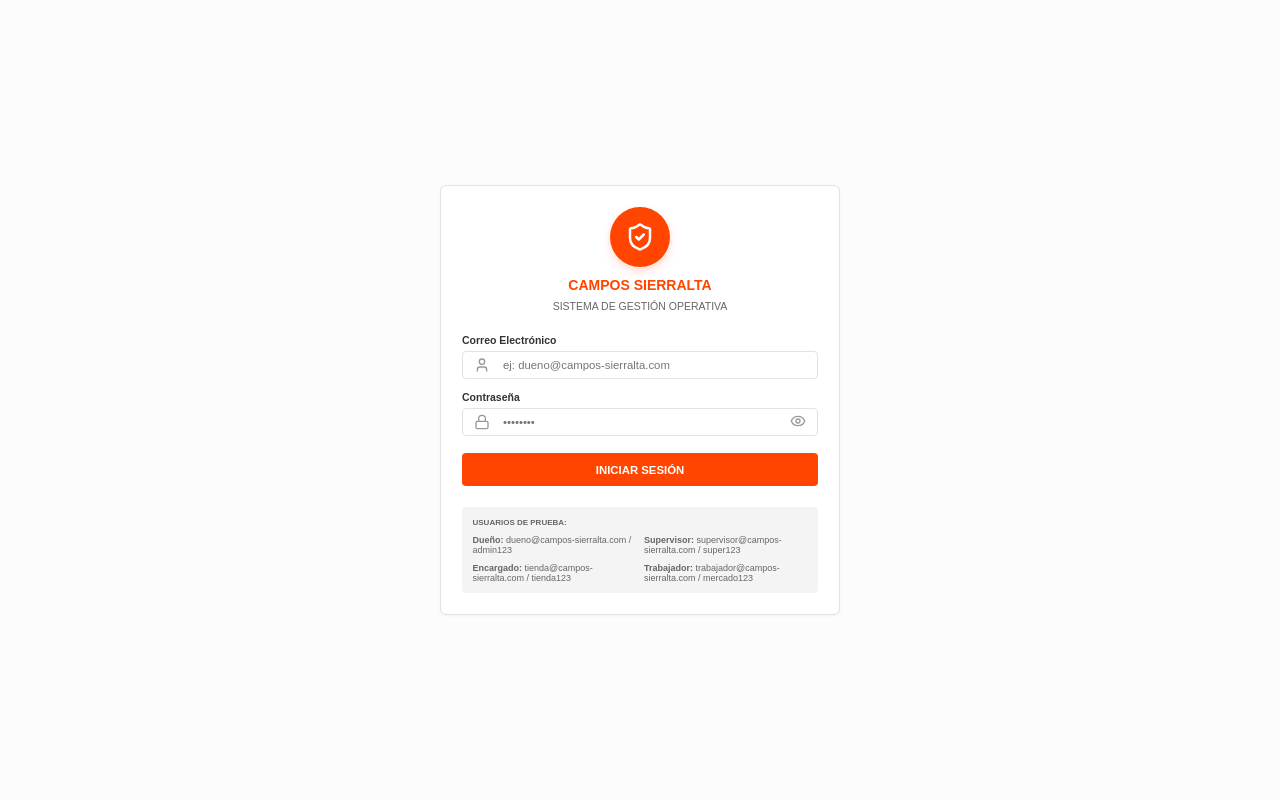
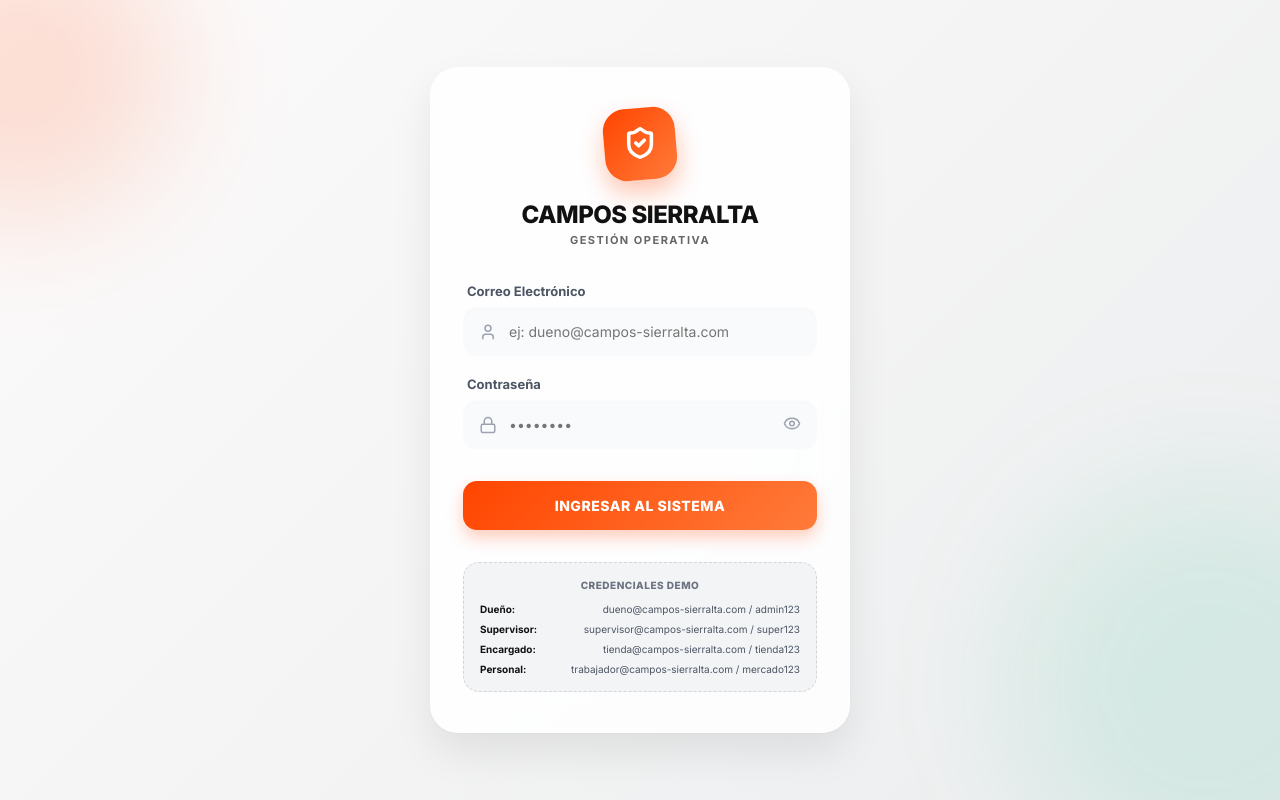
Before and after one commit to jcaveli99/campos-sierralta-frontend, a Next.js app: page / in a window 1280 px wide. Built offline with nearby package versions, Linux system fonts and the light colour scheme.

Commit message:
resueltos

```diff
--- a/src/app/globals.css
+++ b/src/app/globals.css
@@ -39,7 +39,6 @@ body {
   font-size: var(--font-base);
   color: var(--foreground);
   background: var(--background);
-  font-family: Arial, Helvetica, sans-serif;
   -webkit-font-smoothing: antialiased;
   -moz-osx-font-smoothing: grayscale;
 }
--- a/src/app/layout.tsx
+++ b/src/app/layout.tsx
@@ -1,5 +1,8 @@
 import type { Metadata } from "next";
+import { Inter } from "next/font/google";
 import "./globals.css";
+
+const inter = Inter({ subsets: ["latin"] });
 
 export const metadata: Metadata = {
   title: "CAMPOS SIERRALTA - Gestión de Compras",
@@ -13,7 +16,7 @@ export default function RootLayout({
 }>) {
   return (
     <html lang="es">
-      <body>
+      <body className={inter.className}>
         {children}
       </body>
     </html>
--- a/src/app/page.tsx
+++ b/src/app/page.tsx
@@ -27,7 +27,9 @@ export default function Login() {
     if (user) {
       localStorage.setItem("user_role", user.role);
       localStorage.setItem("user_name", user.name);
-      router.push("/dashboard");
+      // Forzar una navegación completa (hard-reload) en producción
+      // para evitar que Next.js caché el viejo estado y se bloquee.
+      window.location.href = "/dashboard";
     } else {
       setError("Credenciales incorrectas. Pruebe con los usuarios de simulación.");
     }
@@ -35,83 +37,145 @@ export default function Login() {
 
   return (
     <div style={{
-      height: "100vh",
+      minHeight: "100vh",
       display: "flex",
       alignItems: "center",
       justifyContent: "center",
-      backgroundColor: "#fcfcfc"
+      background: "linear-gradient(135deg, #fdfbfb 0%, #ebedee 100%)",
+      padding: "24px",
+      position: "relative",
+      overflow: "hidden"
     }}>
-      <div className="card" style={{ width: "100%", maxWidth: "400px", padding: "var(--spacing-xl)" }}>
-        <div style={{ textAlign: "center", marginBottom: "var(--spacing-xl)" }}>
+      {/* Decorative background blur elements */}
+      <div style={{ position: "absolute", top: "-10%", left: "-10%", width: "300px", height: "300px", background: "rgba(255,69,0,0.15)", borderRadius: "50%", filter: "blur(60px)", zIndex: 0 }} />
+      <div style={{ position: "absolute", bottom: "-10%", right: "-10%", width: "400px", height: "400px", background: "rgba(16,185,129,0.1)", borderRadius: "50%", filter: "blur(60px)", zIndex: 0 }} />
+
+      <div style={{
+        width: "100%",
+        maxWidth: "420px",
+        backgroundColor: "rgba(255, 255, 255, 0.85)",
+        backdropFilter: "blur(20px)",
+        borderRadius: "28px",
+        padding: "40px 32px",
+        boxShadow: "0 20px 40px rgba(0,0,0,0.08), 0 1px 3px rgba(0,0,0,0.03)",
+        border: "1px solid rgba(255,255,255,0.6)",
+        zIndex: 1,
+        position: "relative"
+      }}>
+        <div style={{ textAlign: "center", marginBottom: "36px" }}>
           <div style={{
-            width: "60px",
-            height: "60px",
-            backgroundColor: "var(--primary)",
-            borderRadius: "50%",
-            display: "inline-flex",
-            alignItems: "center",
-            justifyContent: "center",
-            marginBottom: "var(--spacing-md)",
-            boxShadow: "0 4px 10px rgba(255, 69, 0, 0.2)"
-          }}>
-            <ShieldCheck color="white" size={30} />
+            width: "72px", height: "72px",
+            background: "linear-gradient(135deg, var(--primary) 0%, #ff7b3a 100%)",
+            borderRadius: "22px",
+            display: "inline-flex", alignItems: "center", justifyContent: "center",
+            marginBottom: "20px",
+            boxShadow: "0 12px 24px rgba(255, 69, 0, 0.3)",
+            transform: "rotate(-5deg)",
+            transition: "transform 0.3s ease"
+          }}
+          onMouseEnter={(e) => e.currentTarget.style.transform = "rotate(0deg) scale(1.05)"}
+          onMouseLeave={(e) => e.currentTarget.style.transform = "rotate(-5deg)"}
+          >
+            <div style={{ transform: "rotate(5deg)" }}>
+              <ShieldCheck color="white" size={34} strokeWidth={2.5} />
+            </div>
           </div>
-          <h1 style={{ fontSize: "var(--font-lg)", fontWeight: 800, color: "var(--primary)" }}>CAMPOS SIERRALTA</h1>
-          <p style={{ fontSize: "var(--font-xs)", color: "var(--text-muted)" }}>SISTEMA DE GESTIÓN OPERATIVA</p>
+          <h1 style={{ fontSize: "24px", fontWeight: 800, color: "#111", letterSpacing: "-0.5px", margin: "0 0 4px 0" }}>CAMPOS SIERRALTA</h1>
+          <p style={{ fontSize: "11px", color: "var(--text-muted)", fontWeight: 700, letterSpacing: "1.5px", margin: 0 }}>GESTIÓN OPERATIVA</p>
         </div>
 
-        <form onSubmit={handleLogin} style={{ display: "flex", flexDirection: "column", gap: "var(--spacing-md)" }}>
-          <div>
-            <label style={{ fontSize: "var(--font-xs)", fontWeight: 700, color: "#333" }}>Correo Electrónico</label>
-            <div style={{ position: "relative", marginTop: "4px" }}>
-              <User size={16} style={{ position: "absolute", left: "12px", top: "50%", transform: "translateY(-50%)", color: "#999" }} />
+        <form onSubmit={handleLogin} style={{ display: "flex", flexDirection: "column", gap: "20px" }}>
+          <div style={{ display: "flex", flexDirection: "column", gap: "8px" }}>
+            <label style={{ fontSize: "13px", fontWeight: 700, color: "#4b5563", paddingLeft: "4px" }}>Correo Electrónico</label>
+            <div style={{ position: "relative" }}>
+              <User size={18} style={{ position: "absolute", left: "16px", top: "50%", transform: "translateY(-50%)", color: "#9ca3af" }} />
               <input
                 type="email"
                 placeholder="ej: dueno@campos-sierralta.com"
                 value={email}
                 onChange={(e) => setEmail(e.target.value)}
-                style={{ paddingLeft: "40px" }}
+                style={{
+                  width: "100%", padding: "14px 16px 14px 44px",
+                  backgroundColor: "#f9fafb", border: "2px solid transparent",
+                  borderRadius: "14px", fontSize: "14px", color: "#111",
+                  transition: "all 0.2s", outline: "none",
+                  boxShadow: "inset 0 1px 2px rgba(0,0,0,0.02)"
+                }}
+                onFocus={(e) => { e.currentTarget.style.border = "2px solid rgba(255,69,0,0.3)"; e.currentTarget.style.backgroundColor = "#fff"; }}
+                onBlur={(e) => { e.currentTarget.style.border = "2px solid transparent"; e.currentTarget.style.backgroundColor = "#f9fafb"; }}
                 required
               />
             </div>
           </div>
 
-          <div>
-            <label style={{ fontSize: "var(--font-xs)", fontWeight: 700, color: "#333" }}>Contraseña</label>
-            <div style={{ position: "relative", marginTop: "4px" }}>
-              <Lock size={16} style={{ position: "absolute", left: "12px", top: "50%", transform: "translateY(-50%)", color: "#999" }} />
+          <div style={{ display: "flex", flexDirection: "column", gap: "8px" }}>
+            <label style={{ fontSize: "13px", fontWeight: 700, color: "#4b5563", paddingLeft: "4px" }}>Contraseña</label>
+            <div style={{ position: "relative" }}>
+              <Lock size={18} style={{ position: "absolute", left: "16px", top: "50%", transform: "translateY(-50%)", color: "#9ca3af" }} />
               <input
                 type={showPassword ? "text" : "password"}
                 placeholder="••••••••"
                 value={password}
                 onChange={(e) => setPassword(e.target.value)}
-                style={{ paddingLeft: "40px", paddingRight: "40px" }}
+                style={{
+                  width: "100%", padding: "14px 44px 14px 44px",
+                  backgroundColor: "#f9fafb", border: "2px solid transparent",
+                  borderRadius: "14px", fontSize: "14px", color: "#111",
+                  transition: "all 0.2s", outline: "none",
+                  boxShadow: "inset 0 1px 2px rgba(0,0,0,0.02)"
+                }}
+                onFocus={(e) => { e.currentTarget.style.border = "2px solid rgba(255,69,0,0.3)"; e.currentTarget.style.backgroundColor = "#fff"; }}
+                onBlur={(e) => { e.currentTarget.style.border = "2px solid transparent"; e.currentTarget.style.backgroundColor = "#f9fafb"; }}
                 required
               />
               <button
                 type="button"
                 onClick={() => setShowPassword(!showPassword)}
-                style={{ position: "absolute", right: "12px", top: "50%", transform: "translateY(-50%)", background: "none", border: "none", cursor: "pointer", color: "#999" }}
+                style={{ position: "absolute", right: "12px", top: "50%", transform: "translateY(-50%)", background: "none", border: "none", cursor: "pointer", color: "#9ca3af", padding: "4px" }}
               >
-                {showPassword ? <EyeOff size={16} /> : <Eye size={16} />}
+                {showPassword ? <EyeOff size={18} /> : <Eye size={18} />}
               </button>
             </div>
           </div>
 
-          {error && <p style={{ color: "var(--error)", fontSize: "10px", fontWeight: 600, textAlign: "center" }}>{error}</p>}
+          {error && (
+            <div style={{ background: "rgba(220, 38, 38, 0.1)", padding: "10px", borderRadius: "10px", border: "1px solid rgba(220,38,38,0.2)" }}>
+              <p style={{ color: "var(--error)", fontSize: "11px", fontWeight: 600, textAlign: "center", margin: 0 }}>{error}</p>
+            </div>
+          )}
 
-          <button className="btn-primary" style={{ padding: "var(--spacing-md)", marginTop: "var(--spacing-sm)", fontWeight: 700 }}>
-            INICIAR SESIÓN
+          <button style={{
+            marginTop: "12px",
+            width: "100%",
+            padding: "16px",
+            background: "linear-gradient(135deg, var(--primary) 0%, #ff7b3a 100%)",
+            color: "white",
+            border: "none",
+            borderRadius: "14px",
+            fontSize: "14px",
+            fontWeight: 800,
+            cursor: "pointer",
+            boxShadow: "0 8px 16px rgba(255, 69, 0, 0.25)",
+            transition: "all 0.2s cubic-bezier(0.4, 0, 0.2, 1)",
+            textTransform: "uppercase",
+            letterSpacing: "0.5px"
+          }}
+          onMouseEnter={(e) => { e.currentTarget.style.transform = "translateY(-2px)"; e.currentTarget.style.boxShadow = "0 12px 20px rgba(255, 69, 0, 0.35)"; }}
+          onMouseLeave={(e) => { e.currentTarget.style.transform = "translateY(0)"; e.currentTarget.style.boxShadow = "0 8px 16px rgba(255, 69, 0, 0.25)"; }}
+          onPointerDown={(e) => { e.currentTarget.style.transform = "translateY(2px)"; e.currentTarget.style.boxShadow = "0 4px 8px rgba(255, 69, 0, 0.2)"; }}
+          onPointerUp={(e) => { e.currentTarget.style.transform = "translateY(-2px)"; e.currentTarget.style.boxShadow = "0 12px 20px rgba(255, 69, 0, 0.35)"; }}
+          >
+            Ingresar al Sistema
           </button>
         </form>
 
-        <div style={{ marginTop: "var(--spacing-xl)", backgroundColor: "var(--secondary)", padding: "var(--spacing-md)", borderRadius: "var(--radius-sm)" }}>
-          <p style={{ fontSize: "8px", fontWeight: 700, color: "var(--text-muted)", textTransform: "uppercase", marginBottom: "8px" }}>Usuarios de Prueba:</p>
-          <div style={{ fontSize: "9px", color: "#666", display: "grid", gridTemplateColumns: "1fr 1fr", gap: "8px" }}>
-             <div><strong>Dueño:</strong> dueno@campos-sierralta.com / admin123</div>
-             <div><strong>Supervisor:</strong> supervisor@campos-sierralta.com / super123</div>
-             <div><strong>Encargado:</strong> tienda@campos-sierralta.com / tienda123</div>
-             <div><strong>Trabajador:</strong> trabajador@campos-sierralta.com / mercado123</div>
+        <div style={{ marginTop: "32px", backgroundColor: "#f3f4f6", padding: "16px", borderRadius: "16px", border: "1px dashed #d1d5db" }}>
+          <p style={{ fontSize: "10px", fontWeight: 800, color: "#6b7280", textTransform: "uppercase", marginBottom: "12px", textAlign: "center", letterSpacing: "0.5px" }}>Credenciales Demo</p>
+          <div style={{ fontSize: "10px", color: "#4b5563", display: "flex", flexDirection: "column", gap: "8px" }}>
+             <div style={{ display: "flex", justifyContent: "space-between" }}><strong style={{ color: "#111" }}>Dueño:</strong> <span>dueno@campos-sierralta.com / admin123</span></div>
+             <div style={{ display: "flex", justifyContent: "space-between" }}><strong style={{ color: "#111" }}>Supervisor:</strong> <span>supervisor@campos-sierralta.com / super123</span></div>
+             <div style={{ display: "flex", justifyContent: "space-between" }}><strong style={{ color: "#111" }}>Encargado:</strong> <span>tienda@campos-sierralta.com / tienda123</span></div>
+             <div style={{ display: "flex", justifyContent: "space-between" }}><strong style={{ color: "#111" }}>Personal:</strong> <span>trabajador@campos-sierralta.com / mercado123</span></div>
           </div>
         </div>
       </div>
```
